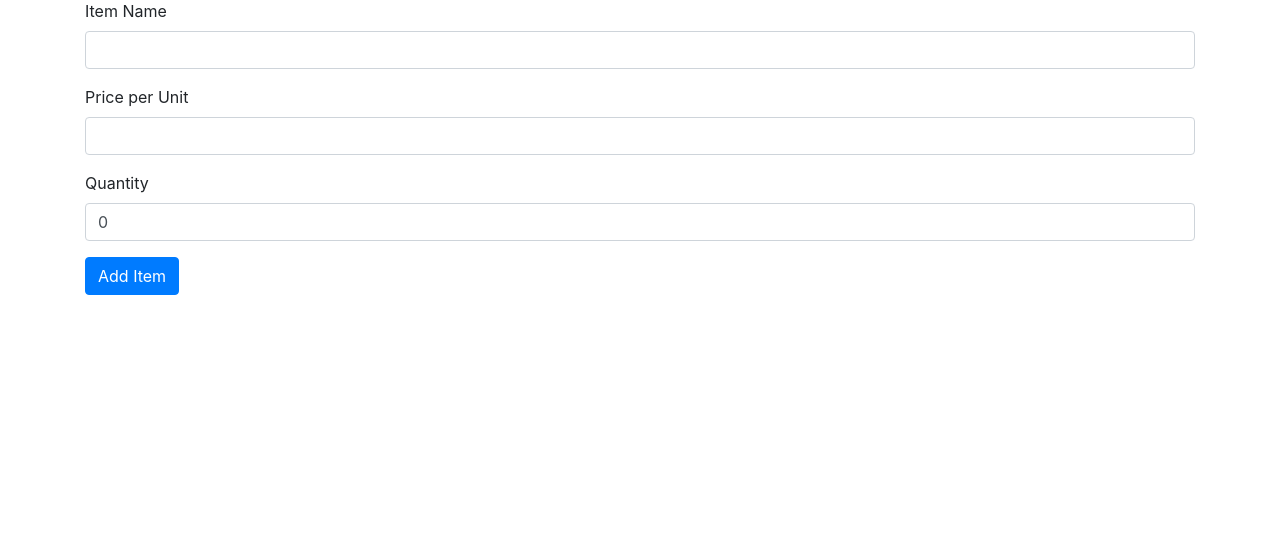
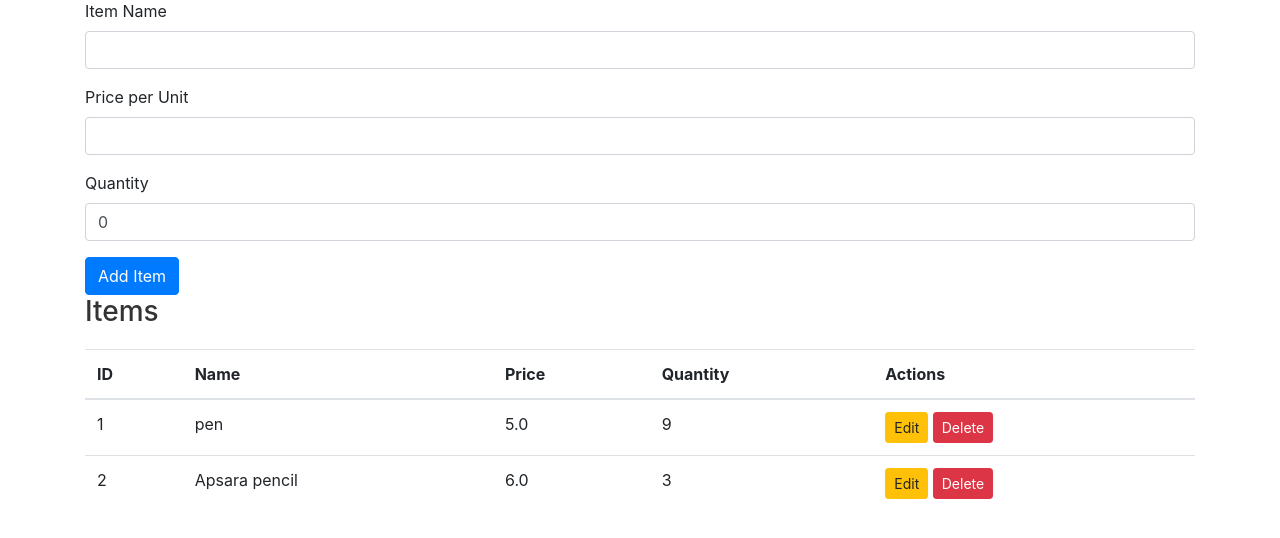
Before and after one commit to SivakalimuthuR/Namma_kadai_, a Flask app: page /add_item in a window 1280 px wide. Shown: the part 127-665 px from the top of the page. Run offline with Flask 3, Linux system fonts and the light colour scheme; some libraries are stand-ins or nearby versions.

Commit message:
Ajax add

```diff
--- a/app.py
+++ b/app.py
@@ -31,20 +31,42 @@ def home():
 @app.route('/add_item', methods=['GET', 'POST'])
 def add_item():
     form = ItemForm()
+    items = Item.query.all()  # Get all items to display in the table
+
     if form.validate_on_submit():
-        new_item = Item(name=form.name.data, price=form.price.data, qty=form.qty.data)
-
-        try:
+        # Check if item already exists
+        if Item.query.filter_by(name=form.name.data).first():
+            flash('Item already exists.', 'danger')
+        else:
+            new_item = Item(name=form.name.data, price=form.price.data, qty=form.qty.data)
             db.session.add(new_item)
             db.session.commit()
             flash('Item added successfully!', 'success')
-            return redirect(url_for('add_item'))  # Redirect back to the add_item page
-        except IntegrityError:
-            db.session.rollback()  # Roll back any partial transactions
-            flash('Item already exists. Please add a different item.', 'danger')
-            return redirect(url_for('add_item'))  # Redirect back to add_item with flash
+        return redirect(url_for('add_item'))
 
-    return render_template('add_item.html', form=form)
+    return render_template('add_item.html', form=form, items=items)
+
+@app.route('/delete_item/<int:item_id>', methods=['POST'])
+def delete_item(item_id):
+    item = Item.query.get(item_id)
+    if item:
+        db.session.delete(item)
+        db.session.commit()
+        return jsonify({'success': True, 'message': 'Item deleted successfully'})
+    return jsonify({'success': False, 'message': 'Item not found'})
+
+@app.route('/edit_item/<int:item_id>', methods=['POST'])
+def edit_item(item_id):
+    item = Item.query.get(item_id)
+    if item:
+        data = request.json
+        item.name = data.get('name', item.name)
+        item.price = data.get('price', item.price)
+        item.qty = data.get('qty', item.qty)
+        db.session.commit()
+        return jsonify({'success': True, 'message': 'Item updated successfully'})
+    return jsonify({'success': False, 'message': 'Item not found'})
+
 
 
 
--- a/templates/add_item.html
+++ b/templates/add_item.html
@@ -2,24 +2,95 @@
 
 {% block content %}
 <h2>Add New Item</h2>
-    <form method="POST" action="{{ url_for('add_item') }}">
+
+<form method="POST">
     {{ form.hidden_tag() }}
-
     <div class="form-group">
-            {{ form.name.label }}
+        {{ form.name.label(class="form-label") }}
         {{ form.name(class="form-control") }}
     </div>
-
     <div class="form-group">
-            {{ form.price.label }}
+        {{ form.price.label(class="form-label") }}
         {{ form.price(class="form-control") }}
     </div>
-
     <div class="form-group">
-            {{ form.qty.label }}
+        {{ form.qty.label(class="form-label") }}
         {{ form.qty(class="form-control") }}
     </div>
-
     <button type="submit" class="btn btn-primary">Add Item</button>
 </form>
+
+<h3>Items</h3>
+<table class="table">
+    <thead>
+        <tr>
+            <th>ID</th>
+            <th>Name</th>
+            <th>Price</th>
+            <th>Quantity</th>
+            <th>Actions</th>
+        </tr>
+    </thead>
+    <tbody id="item-table-body">
+        {% for item in items %}
+        <tr id="item-row-{{ item.id }}">
+            <td>{{ item.id }}</td>
+            <td>{{ item.name }}</td>
+            <td>{{ item.price }}</td>
+            <td>{{ item.qty }}</td>
+            <td>
+                <button class="btn btn-sm btn-warning" onclick="editItem({{ item.id }})">Edit</button>
+                <button class="btn btn-sm btn-danger" onclick="deleteItem({{ item.id }})">Delete</button>
+            </td>
+        </tr>
+        {% endfor %}
+    </tbody>
+</table>
+
+<script>
+function deleteItem(itemId) {
+    fetch(`/delete_item/${itemId}`, { method: 'POST' })
+    .then(response => response.json())
+    .then(data => {
+        if (data.success) {
+            document.getElementById(`item-row-${itemId}`).remove();
+            alert(data.message);
+        } else {
+            alert(data.message);
+        }
+    });
+}
+
+function editItem(itemId) {
+    const row = document.getElementById(`item-row-${itemId}`);
+    const name = row.cells[1].innerText;
+    const price = row.cells[2].innerText;
+    const qty = row.cells[3].innerText;
+
+    const newName = prompt("Edit Name:", name);
+    const newPrice = prompt("Edit Price:", price);
+    const newQty = prompt("Edit Quantity:", qty);
+
+    if (newName && newPrice && newQty) {
+        fetch(`/edit_item/${itemId}`, {
+            method: 'POST',
+            headers: {
+                'Content-Type': 'application/json'
+            },
+            body: JSON.stringify({ name: newName, price: newPrice, qty: newQty })
+        })
+        .then(response => response.json())
+        .then(data => {
+            if (data.success) {
+                row.cells[1].innerText = newName;
+                row.cells[2].innerText = newPrice;
+                row.cells[3].innerText = newQty;
+                alert(data.message);
+            } else {
+                alert(data.message);
+            }
+        });
+    }
+}
+</script>
 {% endblock %}
```
Also changed, not shown: instance/purchase_sales.db. Lines whose indentation alone changed are shown as unchanged.
